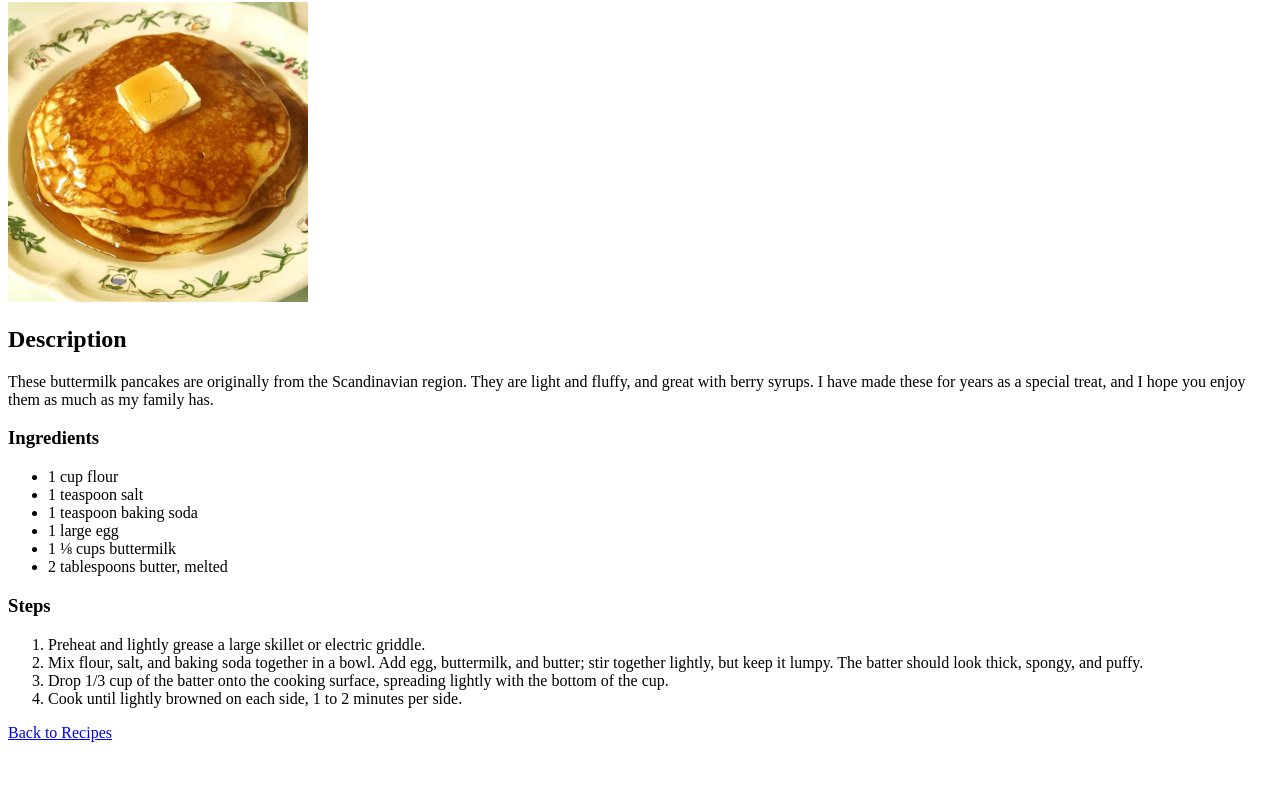
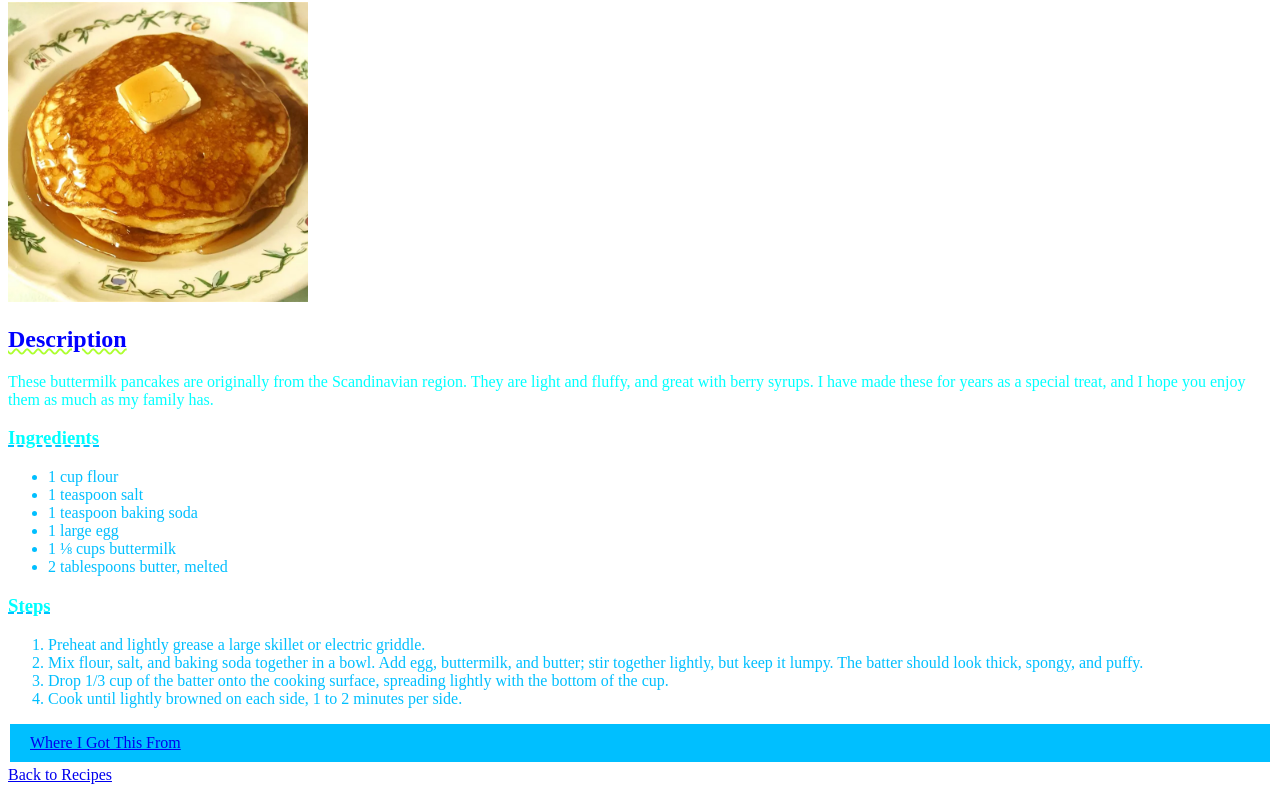
Before and after one commit to Coder123-cpu/odin-recipes, a plain HTML site: page recipes/Pancakes.html in a window 1280 px wide. Shown: the part 78-870 px from the top of the page. Before the commit the page ends 828 px from the top, so only its background shows below. Drawn offline with Linux system fonts and the light colour scheme.

Commit message:
Added .css file

```diff
--- a/recipes/Pancakes.html
+++ b/recipes/Pancakes.html
@@ -4,14 +4,15 @@
     <meta charset="UTF-8">
     <meta name="viewport" content="width=device-width, initial-scale=1.0">
     <title>Pancakes</title>
+    <link rel="stylesheet" href="style.css"/>
 </head>
 <body>
     <h1>Buttermilk Pancakes</h1>
-    <img src="buttermil.jpg" alt="A stack of buttermilk pancakes" width="300">
-    <h2>Description</h2>
-    <p>These buttermilk pancakes are originally from the Scandinavian region. They are light and fluffy, and great with berry syrups. I have made these for years as a special treat, and I hope you enjoy them as much as my family has.</p>
+        <img src="buttermil.jpg" alt="A stack of buttermilk pancakes" width="300">
+    <h2 id="special">Description</h2>
+    <p style="color: aqua;">These buttermilk pancakes are originally from the Scandinavian region. They are light and fluffy, and great with berry syrups. I have made these for years as a special treat, and I hope you enjoy them as much as my family has.</p>
     <h3>Ingredients</h3>
-    <ul>
+    <ul class="sth">
         <li>1 cup flour</li>
         <li>1 teaspoon salt</li>
         <li>1 teaspoon baking soda</li>
@@ -20,12 +21,15 @@
         <li>2 tablespoons butter, melted</li>
     </ul>
     <h3>Steps</h3>
-    <ol>
+    <ol class="steps">
         <li>Preheat and lightly grease a large skillet or electric griddle.</li>
         <li>Mix flour, salt, and baking soda together in a bowl. Add egg, buttermilk, and butter; stir together lightly, but keep it lumpy. The batter should look thick, spongy, and puffy.</li>
         <li>Drop 1/3 cup of the batter onto the cooking surface, spreading lightly with the bottom of the cup.</li>
         <li> Cook until lightly browned on each side, 1 to 2 minutes per side.</li>
     </ol>
+    <div id="button" >
+        <a href="https://www.allrecipes.com/">Where I Got This From</a>
+    </div>
     <a href="../index.html">Back to Recipes</a>
 </body>
 </html>
--- /dev/null
+++ b/recipes/style.css
@@ -0,0 +1,30 @@
+h2{
+color: aqua;
+text-decoration: underline wavy 4px deepskyblue;
+}
+#special{
+    color: blue;
+    text-decoration:underline wavy 2px greenyellow;
+}
+h3{
+    color: aqua;
+    text-decoration:underline dashed 2px deepskyblue;
+
+}
+.steps{
+    color: deepskyblue;
+}
+.sth{
+    color: deepskyblue;
+}
+#button{
+    background-color: deepskyblue;
+    color: white;
+    padding: 10px 20px;
+    text-align: center;
+    text-decoration: none;
+    display: flex;
+    font-size: 16px;
+    margin: 4px 2px;
+    cursor: pointer;
+}
```
